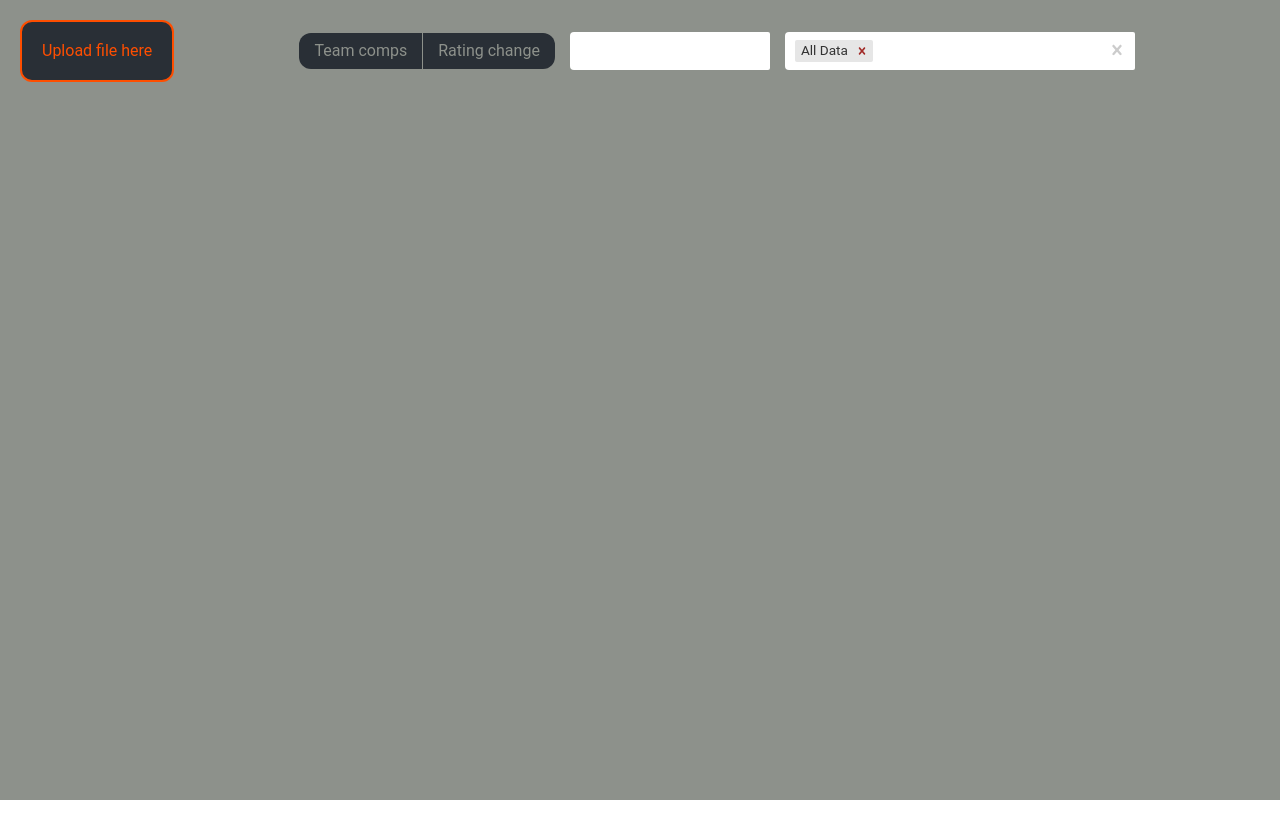
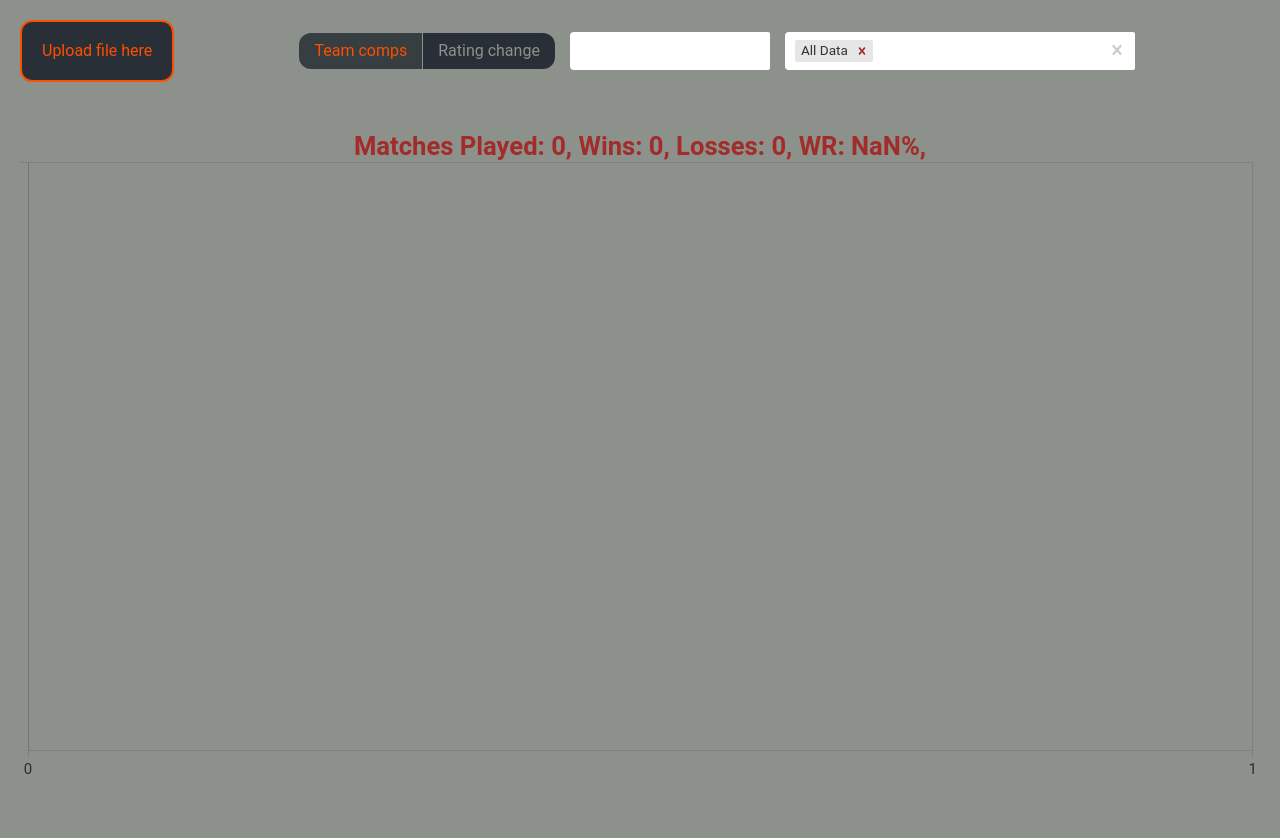
Before and after one commit to erom-dm/arena-stat-parser, a React (Create React App) app: page / in a window 1280 px wide. Shown: the top 838 px of the page. Before the commit the page ends 800 px from the top, so only its background shows below. Built offline with nearby package versions, Linux system fonts and the light colour scheme; the HTML template or start-up script is replaced by a standard one.

Commit message:
Team rating chart finished

```diff
--- a/src/components/BarChart.tsx
+++ b/src/components/BarChart.tsx
@@ -37,17 +37,21 @@ const BarChart: React.FC<BarChartProps> = ({ dataset }) => {
   const performanceStatsArr: TeamPerformanceStats[] = [];
   let colorArray: string[] = [];
 
+  const ticksConf = {
+    color: "#292F36",
+    font: { size: 15, family: "'Roboto', sans-serif" },
+    stepSize: 1,
+    beginAtZero: true,
+  };
   const options: any = {
     indexAxis: "y",
     responsive: true,
     scales: {
       y: {
-        ticks: {
-          color: "#292F36",
-          font: { size: 15, family: "'Roboto', sans-serif" },
-          stepSize: 1,
-          beginAtZero: true,
-        },
+        ticks: ticksConf,
+      },
+      x: {
+        ticks: ticksConf,
       },
     },
     plugins: {
--- a/src/components/ButtonGroup.tsx
+++ b/src/components/ButtonGroup.tsx
@@ -1,4 +1,4 @@
-import React, { Dispatch, SetStateAction, useState } from "react";
+import React, { Dispatch, SetStateAction } from "react";
 
 export type buttonGroupProps = {
   buttonLabels: string[];
--- a/src/components/ChartContainer.tsx
+++ b/src/components/ChartContainer.tsx
@@ -1,29 +1,77 @@
-import React from "react";
-import { TeamCompDataset } from "../Types/ArenaTypes";
+import React, { useEffect, useState } from "react";
+import {
+  MatchSessions,
+  ModdedArenaMatch,
+  RatingChangeDataset,
+  TeamCompDataset,
+} from "../Types/ArenaTypes";
 import BarChart from "./BarChart";
 import LineChart from "./LineChart";
+import {
+  CHART_TYPES,
+  createRatingChangeDataSet,
+  createTeamCompDataSet,
+  matchArrayFromSelectedSessions,
+} from "../utils/dataSetHelpers";
 
 export type chartContainerProps = {
-  dataset: TeamCompDataset;
-  selectedChartType: string;
+  sessionData: MatchSessions;
+  sessionSelection: number[];
+  chartType: string;
 };
 
 const ChartContainer: React.FC<chartContainerProps> = ({
-  dataset,
-  selectedChartType,
+  sessionData,
+  sessionSelection,
+  chartType,
 }) => {
-  let activeChart;
-  switch (selectedChartType) {
-    case "Team comps":
-      activeChart = <BarChart dataset={dataset} />;
-      break;
-    case "Rating change":
-      activeChart = <LineChart />;
-      break;
-    default:
-      activeChart = null;
-  }
-  return <div className={"dashboard__chart-container"}>{activeChart}</div>;
+  const [chartDataset, setChartDataset] = useState<
+    TeamCompDataset | RatingChangeDataset
+  >({});
+  const [localChartType, setLocalChartType] = useState<string>("");
+
+  useEffect(() => {
+    const selectedSessionData: ModdedArenaMatch[] = [];
+    if (sessionData?.size) {
+      if (sessionSelection.includes(0)) {
+        selectedSessionData.push(
+          ...matchArrayFromSelectedSessions(sessionData)
+        );
+      } else {
+        const selectedMatches: MatchSessions = new Map();
+        sessionSelection.forEach((sessionKey) => {
+          const session = sessionData.get(sessionKey);
+          session && selectedMatches.set(sessionKey, session);
+        });
+        selectedSessionData.push(
+          ...matchArrayFromSelectedSessions(selectedMatches)
+        );
+      }
+    }
+
+    switch (chartType) {
+      case CHART_TYPES[0]: // "Team comps"
+        setChartDataset(createTeamCompDataSet(selectedSessionData));
+        break;
+      case CHART_TYPES[1]: // "Rating change"]
+        setChartDataset(createRatingChangeDataSet(selectedSessionData));
+        break;
+      default:
+        break;
+    }
+    setLocalChartType(chartType);
+  }, [chartType, sessionData, sessionSelection]);
+
+  return (
+    <div className={"dashboard__chart-container"}>
+      {localChartType === "Team comps" && (
+        <BarChart dataset={chartDataset as TeamCompDataset} />
+      )}
+      {localChartType === "Rating change" && (
+        <LineChart dataset={chartDataset as RatingChangeDataset} />
+      )}
+    </div>
+  );
 };
 
 export default ChartContainer;
--- a/src/components/Dashboard.tsx
+++ b/src/components/Dashboard.tsx
@@ -4,14 +4,11 @@ import { INSTANCE_DATA } from "../utils/stateManagement";
 import {
   MatchSessions,
   ModdedArenaMatch,
-  TeamCompDataset,
 } from "../Types/ArenaTypes";
-import BarChart from "./BarChart";
 import {
-  createBasicChartDataset,
-  matchArrayFromSelectedSessions,
   getModdedArenaMatches,
   filterMatchData,
+  CHART_TYPES,
 } from "../utils/dataSetHelpers";
 import { getSessions } from "../utils/sessionManagement";
 import SessionSelect from "./SessionSelect";
@@ -25,7 +22,6 @@ export type dashboardProps = {
 };
 
 const Dashboard: React.FC<dashboardProps> = () => {
-  const chartTypes = ["Team comps", "Rating change"];
   const [moddedMatchData, setModdedMatchData] = useState<ModdedArenaMatch[]>(
     []
   );
@@ -33,10 +29,9 @@ const Dashboard: React.FC<dashboardProps> = () => {
   const [myTeamSelection, setMyTeamSelection] = useState<string>("");
   const [sessionData, setSessionData] = useState<MatchSessions>(new Map());
   const [sessionSelection, setSessionSelection] = useState<number[]>([0]);
-  const [chartType, setChartType] = useState<string>("");
+  const [chartType, setChartType] = useState<string>("Team comps");
   const [localStorageChanged, setLocalStorageChanged] =
     useState<boolean>(false);
-  const [chartDataset, setChartDataset] = useState<TeamCompDataset>({});
 
   useEffect(() => {
     // Local storage match data => Modified arena match data in local state
@@ -56,31 +51,6 @@ const Dashboard: React.FC<dashboardProps> = () => {
     setSessionSelection([0]);
   }, [moddedMatchData, myTeamSelection]);
 
-  useEffect(() => {
-    // Filter by currently selected sessions
-    const selectedSessionData: ModdedArenaMatch[] = [];
-    if (sessionData?.size) {
-      if (sessionSelection.includes(0)) {
-        selectedSessionData.push(
-          ...matchArrayFromSelectedSessions(sessionData)
-        );
-      } else {
-        const selectedMatches: MatchSessions = new Map();
-        sessionSelection.forEach((sessionKey) => {
-          const session = sessionData.get(sessionKey);
-          session && selectedMatches.set(sessionKey, session);
-        });
-        selectedSessionData.push(
-          ...matchArrayFromSelectedSessions(selectedMatches)
-        );
-      }
-    }
-
-    // Create chart dataset
-    selectedSessionData.length &&
-      setChartDataset(createBasicChartDataset(selectedSessionData));
-  }, [sessionData, sessionSelection]);
-
   return (
     <div className="dashboard">
       <div className="dashboard__top-bar">
@@ -91,7 +61,7 @@ const Dashboard: React.FC<dashboardProps> = () => {
         <div className="dashboard__filters">
           <ButtonGroup
             onChange={setChartType}
-            buttonLabels={chartTypes}
+            buttonLabels={CHART_TYPES}
             selected={chartType}
           />
           {myTeams && (
@@ -106,7 +76,11 @@ const Dashboard: React.FC<dashboardProps> = () => {
         </div>
       </div>
       {moddedMatchData && (
-        <ChartContainer dataset={chartDataset} selectedChartType={chartType} />
+        <ChartContainer
+          sessionData={sessionData}
+          sessionSelection={sessionSelection}
+          chartType={chartType}
+        />
       )}
     </div>
   );
--- a/src/components/LineChart.tsx
+++ b/src/components/LineChart.tsx
@@ -1,58 +1,91 @@
 import React from "react";
 import { Line } from "react-chartjs-2";
+import { RatingChangeDataset } from "../Types/ArenaTypes";
 
+type LineChartProps = {
+  dataset: RatingChangeDataset;
+};
+
+const LineChart: React.FC<LineChartProps> = ({ dataset }) => {
+  const teamRatingArr: number[] = [];
+  const teamMMRArr: number[] = [];
+  const enemyTeamCompArr: string[] = [];
+  const labelArr: string[] = [];
+  const winArray: boolean[] = [];
+  dataset.sort((a, b) => a.timestamp - b.timestamp);
+  dataset.forEach((match, index) => {
+    const { enemyTeamComp, newTeamRating, win } = match;
+    teamRatingArr.push(newTeamRating);
+    enemyTeamCompArr.push(enemyTeamComp);
+    labelArr.push(String(index + 1));
+    winArray.push(win);
+
+    const teamMMR = dataset[index + 1]?.teamMMR;
+    teamMMR && teamMMRArr.push(teamMMR);
+  });
+
+  const ticksConf = {
+    color: "#292F36",
+    font: { size: 15, family: "'Roboto', sans-serif" },
+    stepSize: 1,
+    beginAtZero: true,
+  };
+  const options = {
+    scales: {
+      ["y-axis-1"]: {
+        ticks: ticksConf,
+      },
+      x: {
+        ticks: ticksConf,
+      },
+    },
+    plugins: {
+      tooltip: {
+        callbacks: {
+          afterLabel: (tooltip: any) => {
+            const index = tooltip.dataIndex;
+            const enemyComp = tooltip.dataset.enemyComp[index];
+            const win = tooltip.dataset.win[index];
+            return [enemyComp, `${win ? "Win" : "Loss"}`];
+          },
+        },
+      },
+    },
+  };
   const data = {
-  labels: ["1", "2", "3", "4", "5", "6"],
+    labels: labelArr,
     datasets: [
       {
-      label: "Team Rating",
-      data: [1800, 1812, 1825, 1811, 1801, 1793],
+        label: "New Team Rating",
+        data: teamRatingArr,
+        enemyComp: enemyTeamCompArr,
+        win: winArray,
         fill: false,
-      backgroundColor: "rgb(255, 99, 132)",
-      borderColor: "rgba(255, 99, 132, 0.2)",
+        backgroundColor: "rgb(254,38,0)",
+        borderColor: "rgb(254,131,0)",
         yAxisID: "y-axis-1",
       },
       {
         label: "MMR",
-      data: [1840, 1858, 1870, 1852, 1833, 1812],
+        data: teamMMRArr,
+        enemyComp: enemyTeamCompArr,
+        win: winArray,
         fill: false,
-      backgroundColor: "rgb(54, 162, 235)",
-      borderColor: "rgba(54, 162, 235, 0.2)",
+        backgroundColor: "rgb(0,196,255)",
+        borderColor: "rgb(0,255,255)",
         yAxisID: "y-axis-1",
       },
     ],
   };
 
-// const options = {
-//   scales: {
-//     yAxes: [
-//       {
-//         type: "linear",
-//         display: true,
-//         position: "left",
-//         id: "y-axis-1",
-//       },
-//       {
-//         type: "linear",
-//         display: true,
-//         position: "right",
-//         id: "y-axis-2",
-//         gridLines: {
-//           drawOnArea: false,
-//         },
-//       },
-//     ],
-//   },
-// };
-
-const MultiAxisLine = () => (
+  return (
     <>
       <div className="header">
         <h1 className="title">Team Rating Change</h1>
-      <div className="links"></div>
       </div>
-    <Line data={data} />
+      <Line data={data} options={options} />
     </>
   );
+};
 
-export default MultiAxisLine;
+export default LineChart;
--- a/src/components/TeamSelect.tsx
+++ b/src/components/TeamSelect.tsx
@@ -13,17 +13,16 @@ const TeamSelect: React.FC<teamSelectProps> = ({ teams, onChange }) => {
     value: team,
     label: team,
   }));
+  const handleChange = (newValue: SingleValue<TeamSelectOption>) => {
+    setSelected(newValue);
+    onChange && newValue && onChange(newValue.value);
+  };
   useEffect(() => {
     if (options.length && !selected) {
       setSelected(options[0]);
     }
     handleChange(options[0]);
   }, [teams]);
-
-  const handleChange = (newValue: SingleValue<TeamSelectOption>) => {
-    setSelected(newValue);
-    onChange && newValue && onChange(newValue.value);
-  };
 
   return (
     <Select
--- a/src/utils/dataSetHelpers.tsx
+++ b/src/utils/dataSetHelpers.tsx
@@ -5,6 +5,8 @@ import {
   MatchSessions,
   ModdedArenaMatch,
   ModdedArenaTeam,
+  RatingChangeDataset,
+  RatingChangeObj,
   TeamCompDataset,
   TeamPerformanceStats,
 } from "../Types/ArenaTypes";
@@ -24,6 +26,7 @@ const PLAYER_KEYS: arenaPlayerKeys[] = [
   "player4",
   "player5",
 ];
+export const CHART_TYPES = ["Team comps", "Rating change"];
 
 export function filterJunkData(data: ArenaMatch[]): ArenaMatch[] {
   return data.filter(
@@ -173,7 +176,7 @@ function fillNameArraysWithBlanks(
   }
 }
 
-export function createBasicChartDataset(
+export function createTeamCompDataSet(
   data: ModdedArenaMatch[]
 ): TeamCompDataset {
   const dataset: TeamCompDataset = {};
@@ -187,6 +190,17 @@ export function createBasicChartDataset(
       const enemyTeamCompString = teamcompArrToString(match.enemyTeamComp);
       fillTeamCompObject(dataset, enemyTeamCompString, match);
     }
+  });
+
+  return dataset;
+}
+
+export function createRatingChangeDataSet(
+  data: ModdedArenaMatch[]
+): RatingChangeDataset {
+  const dataset: RatingChangeDataset = [];
+  data.forEach((match) => {
+    fillRatingChangeArray(dataset, match);
   });
 
   return dataset;
@@ -247,6 +261,30 @@ function fillTeamCompObject(
   }
 }
 
+function fillRatingChangeArray(
+  arr: RatingChangeDataset,
+  match: ModdedArenaMatch
+): void {
+  const { enteredTime: timestamp, enemyTeamComp, myTeam, bracket, win } = match;
+  let newTeamRating = -1;
+  let teamMMR = -1;
+  for (let i = 0; i < bracket; i++) {
+    const player = myTeam[PLAYER_KEYS[i]];
+    if (player) {
+      newTeamRating = player.newTeamRating;
+      teamMMR = player.teamMMR;
+    }
+  }
+  const RatingChangeObject: RatingChangeObj = {
+    timestamp,
+    newTeamRating,
+    teamMMR,
+    win,
+    enemyTeamComp: teamcompArrToString(enemyTeamComp),
+  };
+  arr.push(RatingChangeObject);
+}
+
 function teamcompArrToString(arr: string[]): string {
   return arr.reduce((a, b) => a.concat(" \\ ", b));
 }
```
Also changed, not shown: src/Types/ArenaTypes.tsx (+10 -0 lines). Lines whose indentation alone changed are shown as unchanged.
